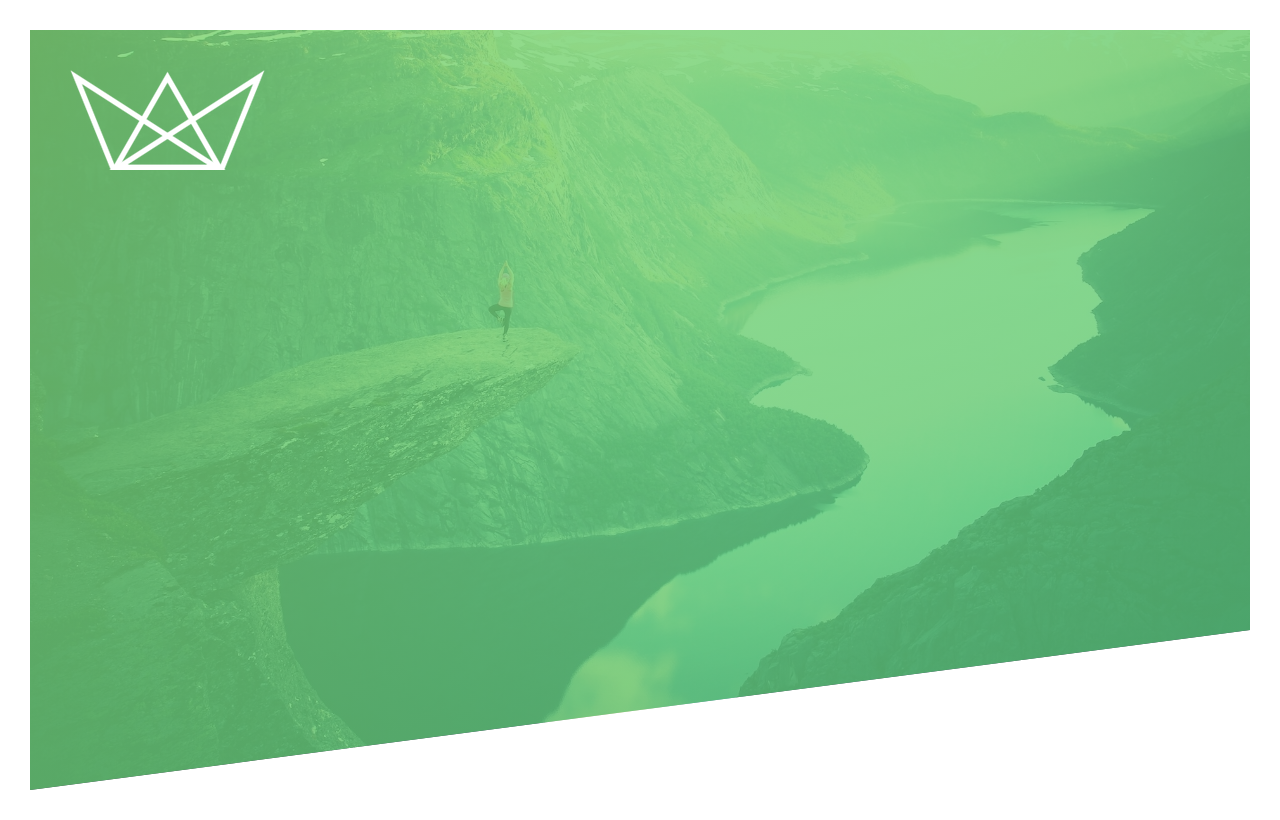
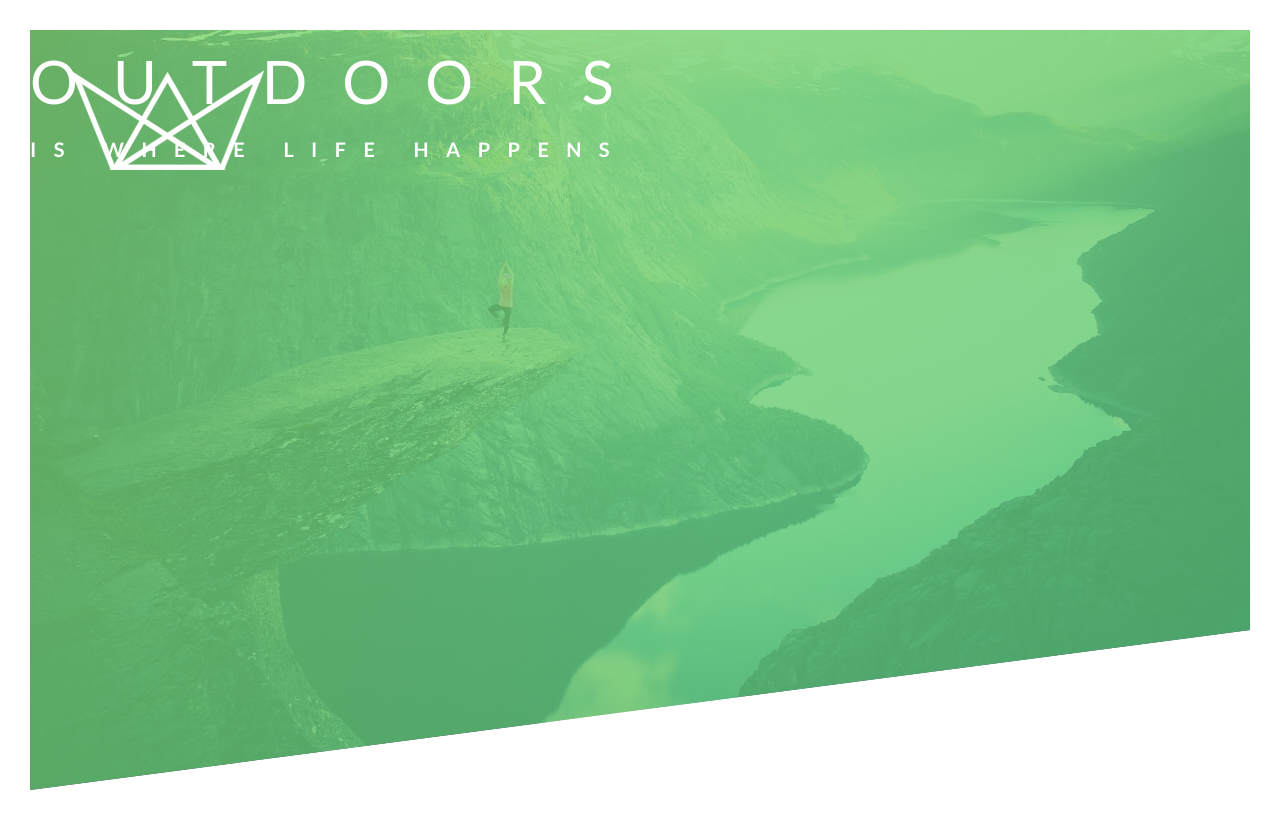
Before and after one commit to pmdenlinger/Natours, a plain HTML site: page starter/index.html in a window 1280 px wide. Drawn offline with Linux system fonts and the light colour scheme; files that its build step writes are made by us from their sources.

Commit message:
Add main text elements to header; style and position

```diff
--- a/starter/css/style.css
+++ b/starter/css/style.css
@@ -46,3 +46,22 @@ body {
 .logo {
   height: 35px;
 }
+
+.heading-primary {
+  color: #fff;
+  text-transform: uppercase;
+}
+
+.heading-primary-main {
+  display: block;
+  font-size: 60px;
+  font-weight: 400;
+  letter-spacing: 35px;
+}
+
+.heading-primary-sub {
+  display: block;
+  font-size: 20px;
+  font-weight: 700;
+  letter-spacing: 17.4px;
+}
--- a/starter/index.html
+++ b/starter/index.html
@@ -20,6 +20,13 @@
       <div class="logo-box">
         <img src="img/logo-white.png" alt="Logo" class-"logo" />
       </div>
+
+      <div class="text-box">
+        <h1 class="heading-primary">
+          <span class="heading-primary-main">Outdoors</span>
+          <span class="heading-primary-sub">is where life happens</span>
+        </h1>
+      </div>
     </header>
   </body>
 </html>
```
